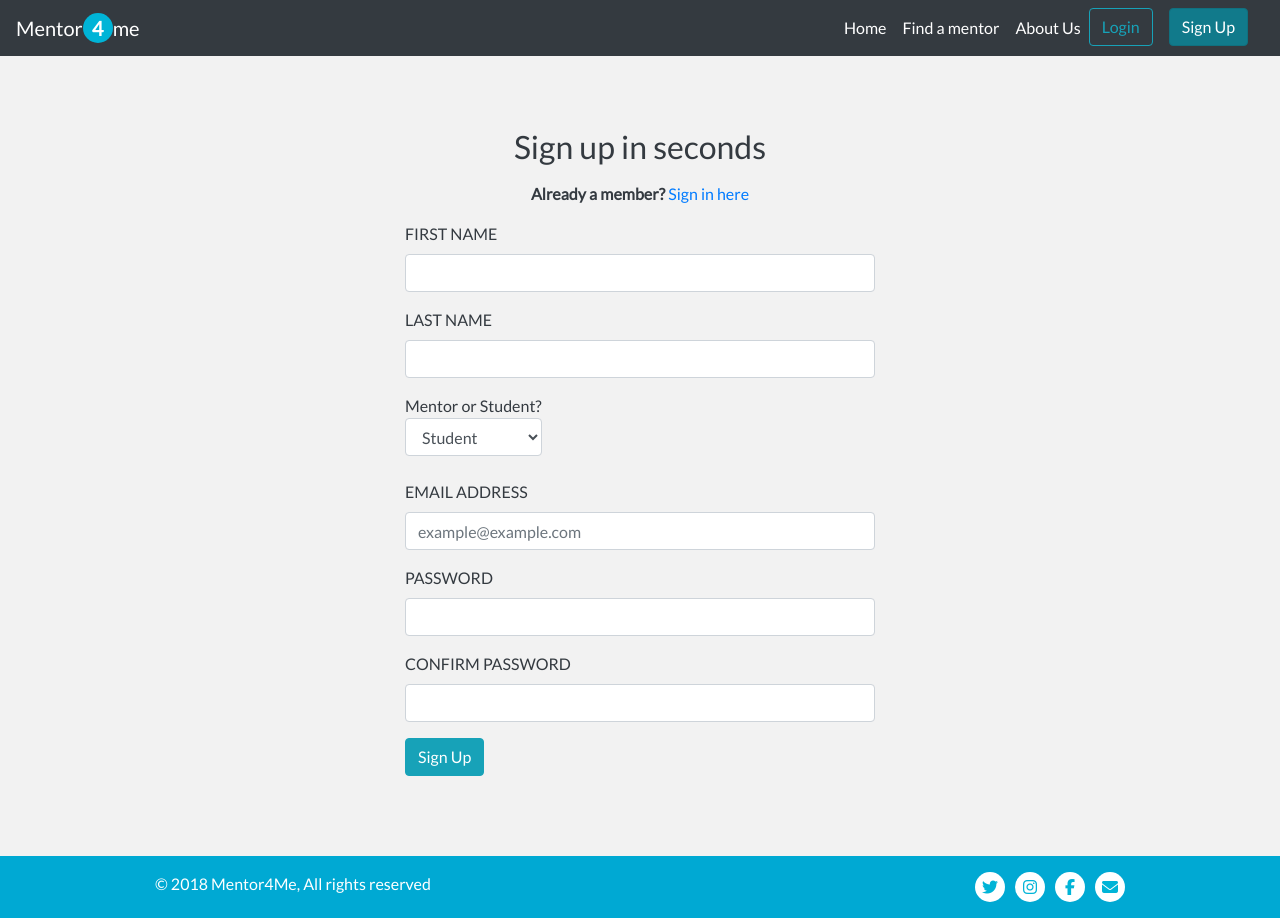
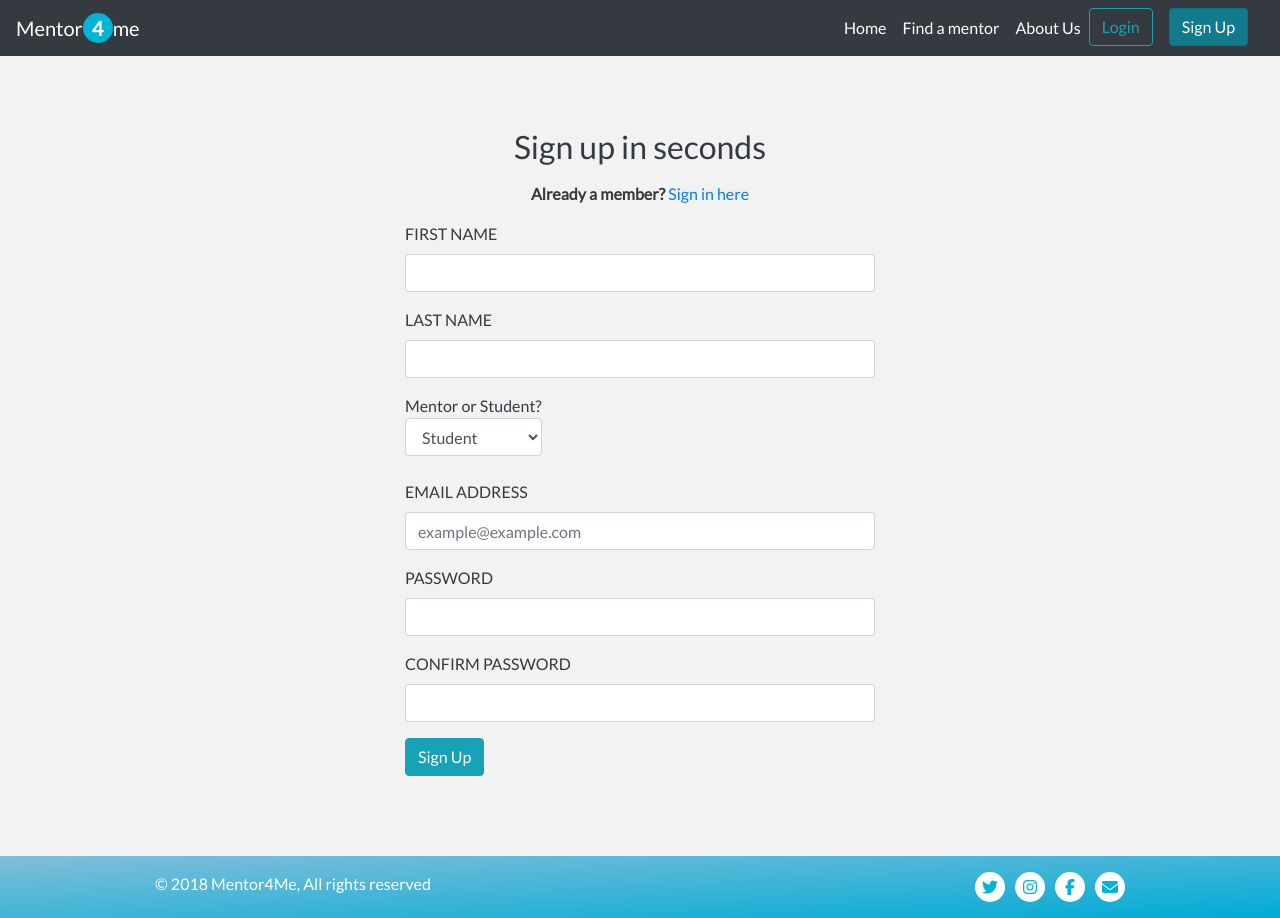
Before and after one commit to 8-27-a/final-project, a React (Create React App) app in the folder client/: page /register in a window 1280 px wide. Built offline with nearby package versions, Linux system fonts and the light colour scheme.

Commit message:
footer bg color changed to gradient

```diff
--- a/client/src/components/Footer/style.css
+++ b/client/src/components/Footer/style.css
@@ -1,6 +1,8 @@
 footer {
     /* background-color: #00b4d7; */
-    background-color: rgba(0, 169, 211, 1);
+    /* background-color: rgba(0, 169, 211, 1); */
+    /* background-image: linear-gradient(to bottom right, rgba(0, 169, 211, .3), rgba(0, 169, 211, 1)); */
+    background-image: linear-gradient(to bottom right, #81bed9, #00abd5);
     margin-top: .5rem;
     color: #fff;
 }
```
